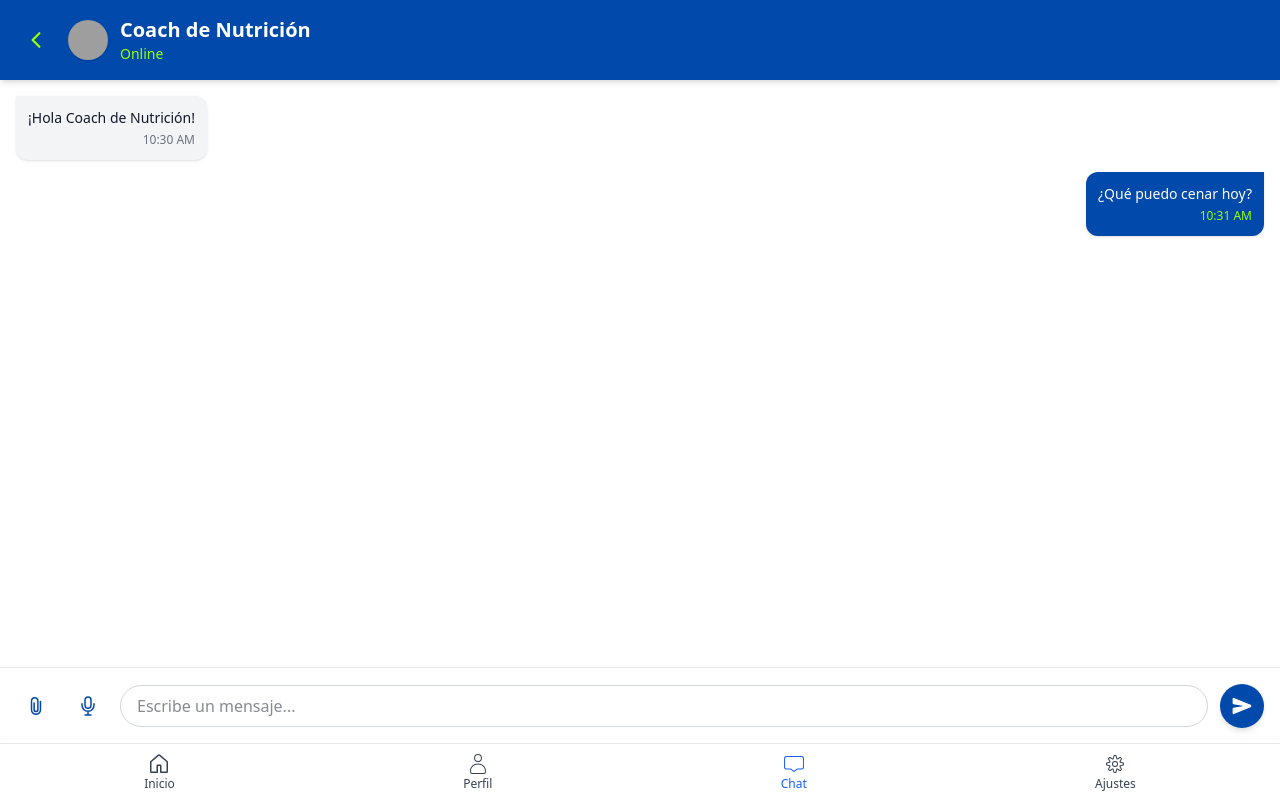
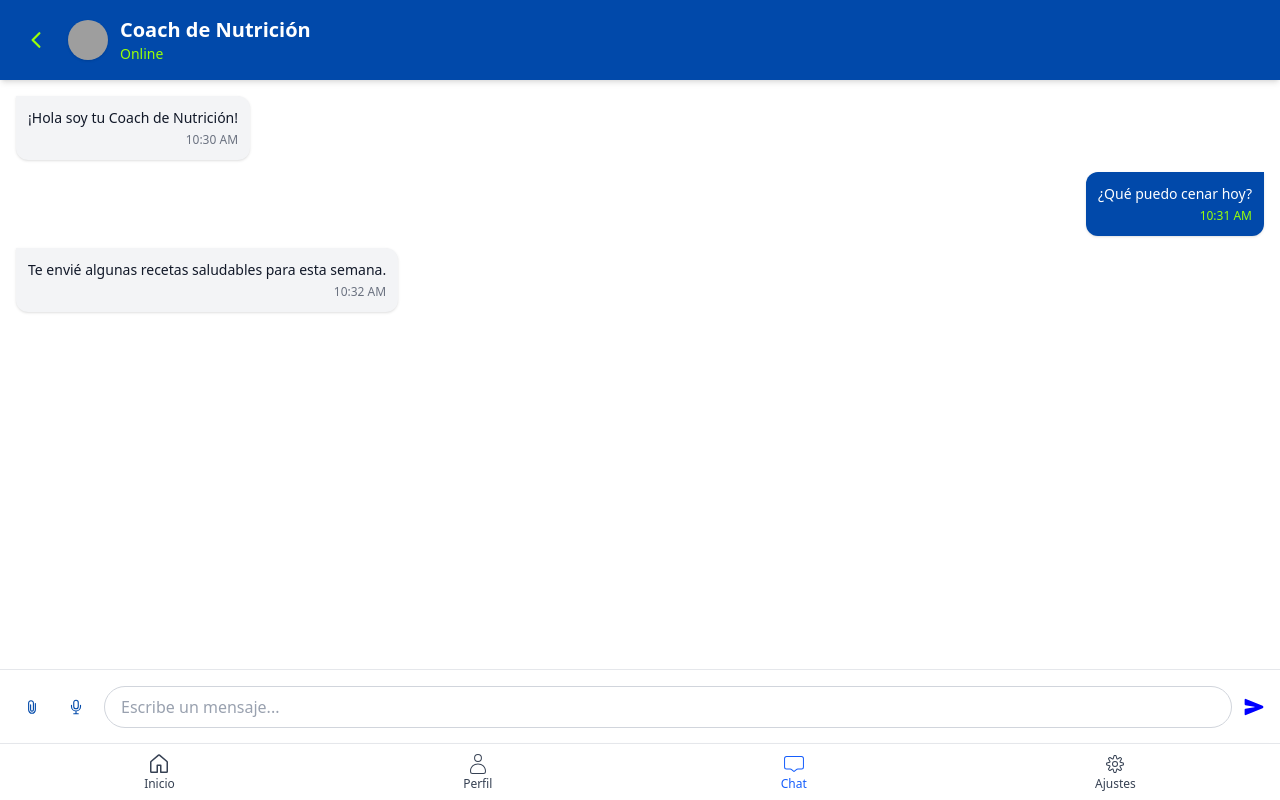
Before and after one commit to juansesu3/HYROX-PRO, a Next.js app: page /chat/1 in a window 1280 px wide. Built offline with nearby package versions, Linux system fonts and the light colour scheme; grey boxes are pictures that could not be loaded.

Commit message:
moddleware

```diff
--- a/src/app/components/ConversationChat.tsx
+++ b/src/app/components/ConversationChat.tsx
@@ -17,12 +17,26 @@ interface ChatConversationProps {
 
 const mockChats: Record<string, { id: string; sender: string; text: string; timestamp: string }[]> = {
     '1': [
-        { id: 'm1', sender: 'agent', text: '¡Hola Coach de Nutrición!', timestamp: '10:30 AM' },
+        { id: 'm1', sender: 'agent', text: '¡Hola soy tu Coach de Nutrición!', timestamp: '10:30 AM' },
         { id: 'm2', sender: 'user', text: '¿Qué puedo cenar hoy?', timestamp: '10:31 AM' },
+        { id: 'm3', sender: 'agent', text: 'Te envié algunas recetas saludables para esta semana.', timestamp: '10:32 AM' },
     ],
     '2': [
-        { id: 'm1', sender: 'agent', text: '¡Hola Coach Hyrox!', timestamp: '10:30 AM' },
+        { id: 'm1', sender: 'agent', text: '¡Hola soy tu Coach Hyrox!', timestamp: '10:30 AM' },
         { id: 'm2', sender: 'user', text: '¿Cuál es mi rutina de hoy?', timestamp: '10:31 AM' },
+        {
+            id: 'm3', sender: 'agent',
+            text: `⚙️ Hoy tienes un entrenamiento híbrido enfocado en resistencia a la fatiga.
+
+Principal: 4 rondas por tiempo de:
+- 600m carrera (Ritmo B)
+- 20 Wall Balls (Hombres: 6kg, Mujeres: 4kg)
+Descanso: 90 segundos entre rondas.
+
+Recuerda mantener un ritmo constante y concentrarte en la técnica para evitar lesiones. ¡Vamos con todo, tú puedes! 💪🔥`,
+            timestamp: '10:32 AM'
+        },
+        { id: 'm4', sender: 'agent', text: 'Recuerda hidratarte 💧 bien después de tu rutina.', timestamp: '10:30 AM' },
     ],
 };
 
@@ -158,41 +172,56 @@ export default function ChatConversation({ chatId, onBack, agentName, avatar, ag
             {/* Input */}
             <form
                 onSubmit={handleSendMessage}
-                className="flex items-center space-x-3 border-t border-gray-200 bg-white p-4"
+                className="flex items-center space-x-2 border-t border-gray-200 bg-white p-3
+             sm:space-x-3 sm:p-4"
             >
                 <motion.button
                     type="button"
-                    className="rounded-full p-2 hover:bg-gray-100"
+                    className="rounded-full p-1 hover:bg-gray-100
+               w-8 h-8 flex items-center justify-center"
                     whileHover={{ scale: 1.1 }}
                     whileTap={{ scale: 0.9 }}
                     style={{ color: '#0149aa' }}
+                    aria-label="Adjuntar archivo"
                 >
-                    <IoAttachOutline size={24} />
+                    <IoAttachOutline size={18} />
                 </motion.button>
+
                 <motion.button
                     type="button"
-                    className="rounded-full p-2 hover:bg-gray-100"
+                    className="rounded-full p-1hover:bg-gray-100
+               w-8 h-8 flex items-center justify-center"
                     whileHover={{ scale: 1.1 }}
                     whileTap={{ scale: 0.9 }}
                     style={{ color: '#0149aa' }}
+                    aria-label="Grabar voz"
                 >
-                    <IoMicOutline size={24} />
+                    <IoMicOutline size={18} />
                 </motion.button>
+
                 <input
                     type="text"
                     value={inputMessage}
                     onChange={(e) => setInputMessage(e.target.value)}
                     placeholder="Escribe un mensaje..."
-                    className="flex-1 rounded-full border border-gray-300 px-4 py-2 focus:border-[#0149aa] focus:ring-1 focus:ring-[#0149aa] text-[#111828]"
+                    className="flex-grow rounded-full border border-gray-300 px-4 py-2
+               text-[#111828]
+               focus:border-[#0149aa] focus:ring-1 focus:ring-[#0149aa]
+               placeholder:text-gray-400
+               max-h-12
+               sm:text-base"
                 />
+
                 <motion.button
                     type="submit"
-                    className="rounded-full p-3 text-white shadow-md hover:opacity-90"
+                    className="rounded-full  text-white s hover:opacity-90
+              flex items-center justify-center"
                     whileHover={{ scale: 1.1 }}
                     whileTap={{ scale: 0.9 }}
-                    style={{ backgroundColor: '#0149aa' }}
+
+                    aria-label="Enviar mensaje"
                 >
-                    <IoSend size={20} />
+                    <IoSend size={20} color='blue' />
                 </motion.button>
             </form>
         </div>
--- a/src/app/components/SessionCard.tsx
+++ b/src/app/components/SessionCard.tsx
@@ -181,7 +181,7 @@ export default function SessionCard({
   };
 
   return (
-    <div className="bg-white p-6 rounded-xl shadow-md flex flex-col">
+    <div className="bg-white p-6 rounded-xl shadow-md flex flex-col ">
       <h3 className="text-xl font-bold mb-3">{session.title}</h3>
       <p className="text-sm text-gray-500 mb-4">{session.focus}</p>
       <ul
--- a/src/app/page.tsx
+++ b/src/app/page.tsx
@@ -184,7 +184,7 @@ export default function HomePage() {
                     />
                 </div>
 
-                <main className="grid grid-cols-1 md:grid-cols-2 lg:grid-cols-3 gap-6">
+                <main className="grid grid-cols-1 md:grid-cols-2 lg:grid-cols-3 gap-6 pb-20">
                     {activeWeekData.sessions.map((session, index) => (
                         <SessionCard
                             key={`${activeBlock.blockNumber}-${activeWeekIndex}-${index}`}
--- a/src/middleware.ts
+++ b/src/middleware.ts
@@ -1,16 +1,20 @@
 import { NextResponse } from 'next/server';
 import type { NextRequest } from 'next/server';
 import { getToken } from 'next-auth/jwt';
+
+const protectedRoutes = ['/', '/dashboard', '/profile', '/chat', '/settings'];
 
 export async function middleware(request: NextRequest) {
   const token = await getToken({ req: request, secret: process.env.NEXTAUTH_SECRET });
   const { pathname } = request.nextUrl;
 
-  const protectedRoutes = ['/', '/dashboard', '/perfil'];
-
-  const isProtected = protectedRoutes.some((route) => pathname === route || pathname.startsWith(`${route}/`));
+  // Verificar si la ruta es protegida (exacta o cualquier subruta)
+  const isProtected = protectedRoutes.some(
+    (route) => pathname === route || pathname.startsWith(`${route}/`)
+  );
 
   if (isProtected && !token) {
+    // Redirigir a login con callbackUrl para volver después
     const loginUrl = new URL('/login', request.url);
     loginUrl.searchParams.set('callbackUrl', pathname);
     return NextResponse.redirect(loginUrl);
@@ -19,6 +23,13 @@ export async function middleware(request: NextRequest) {
   return NextResponse.next();
 }
 
+// Configurar matcher para que pase solo por middleware las rutas protegidas
 export const config = {
-  matcher: ['/', '/dashboard/:path*', '/perfil/:path*'],
+  matcher: [
+    '/',
+    '/dashboard/:path*',
+    '/profile/:path*',
+    '/chat/:path*',
+    '/settings/:path*'
+  ],
 };
```
Also changed, not shown: public/sw.js. Lines whose indentation alone changed are shown as unchanged.
